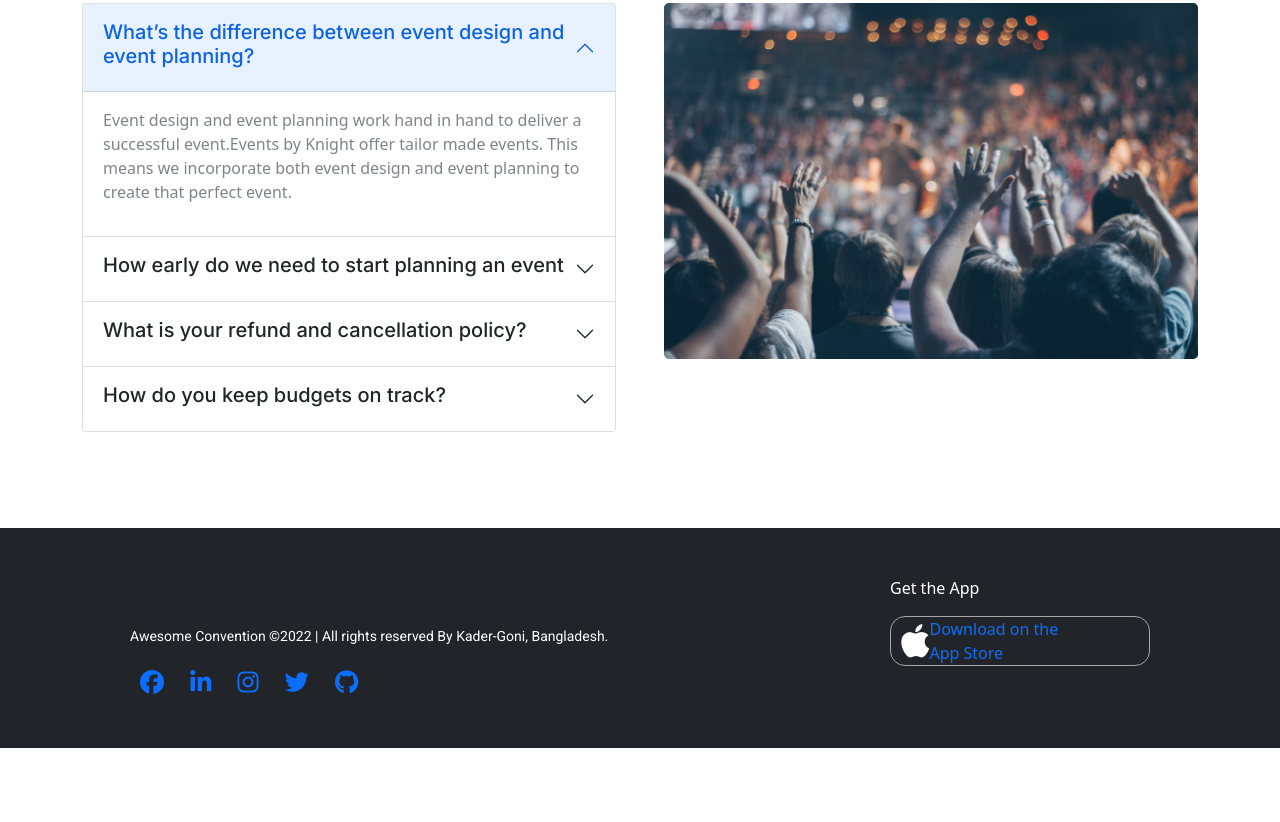
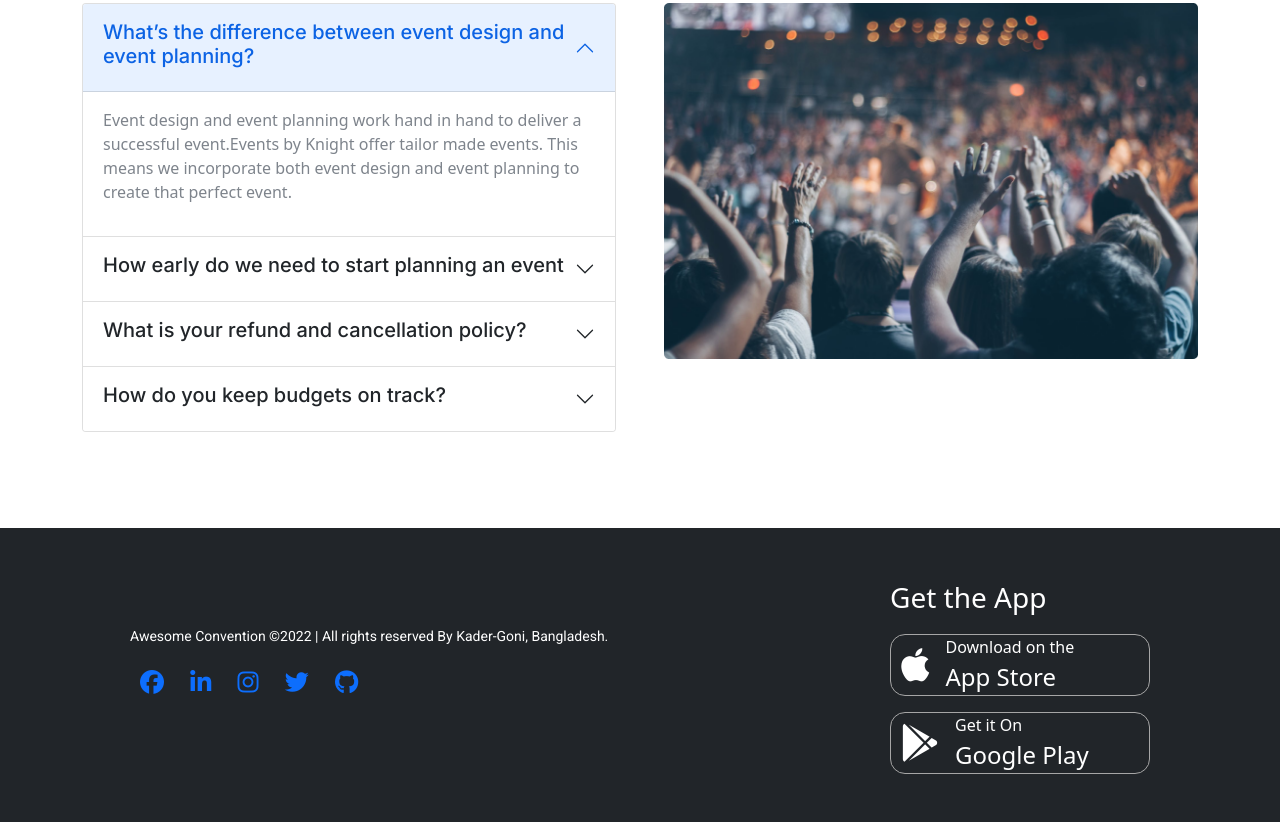
Before and after one commit to Kader-Goni/Awesome-Convention, a plain HTML site: page index.html in a window 1280 px wide. Shown: the part 1611-2433 px from the top of the page. Before the commit the page ends 2359 px from the top, so only its background shows below. Drawn offline with nearby package versions, Linux system fonts and the light colour scheme.

Commit message:
footer button added

```diff
--- a/css/style.css
+++ b/css/style.css
@@ -92,7 +92,6 @@ img{
     background: #3F87F5;
     box-shadow: 0px 42px 34px rgba(63, 135, 245, 0.25);
     border-radius: 26px;
-    /* padding-top: 50px; */
 }
 
 
@@ -133,6 +132,7 @@ img{
 
 .footer-icon .get-app-button{
     padding: 0px 10px;
+    cursor: pointer;
     border: 1px solid #A6A6A6;
     border-radius: 15px;
     -webkit-border-radius: 15px;
@@ -146,9 +146,6 @@ img{
 
 
 
-
-
-
 @media only screen and (max-width: 600px) {
 
     .QnA header h1{
--- a/index.html
+++ b/index.html
@@ -4,7 +4,7 @@
     <meta charset="UTF-8">
     <meta http-equiv="X-UA-Compatible" content="IE=edge">
     <meta name="viewport" content="width=device-width, initial-scale=1.0">
-    <title>Document</title>
+    <title>Awesome Convention</title>
     <!-- bootstrap link -->
     <link href="https://cdn.jsdelivr.net/npm/bootstrap@5.1.3/dist/css/bootstrap.min.css" rel="stylesheet" integrity="sha384-1BmE4kWBq78iYhFldvKuhfTAU6auU8tT94WrHftjDbrCEXSU1oBoqyl2QvZ6jIW3" crossorigin="anonymous">
     <!-- css style link -->
@@ -24,7 +24,7 @@
                 <span class="navbar-toggler-icon"></span>
               </button>
               <div class="collapse navbar-collapse" id="navbarSupportedContent">
-                <ul class="navbar-nav ms-auto mb-2 mb-lg-0 fs-5 font-poppins">
+                <ul class="navbar-nav ms-auto mb-2 mb-lg-0 fs-16 font-poppins">
                   <li class="nav-item ms-2">
                     <a class="nav-link active" aria-current="page" href="#banner">Home</a>
                   </li>
@@ -56,7 +56,7 @@
             <div class="carousel-inner">
               <div class="carousel-item active">
                 <img src="./images/banner01.png" class="d-block w-100" alt="...">
-                <div class="carousel-caption d-none d-md-block font-poppins">
+                <div class="carousel-caption d-block font-poppins">
                   <div class="banner-content ">
                       <div class="text">
                         <h1 class="fs-48 fw-bold">The perfect venue for your
@@ -71,7 +71,7 @@
               </div>
               <div class="carousel-item">
                 <img src="./images/banner02.jpg" class="d-block w-100" alt="...">
-                <div class="carousel-caption d-none d-md-block font-poppins">
+                <div class="carousel-caption d-block font-poppins">
                     <div class="banner-content ">
                         <div class="text">
                           <h1 class="fs-48 fw-bold">The perfect venue for your ceremony </h1>
@@ -85,7 +85,7 @@
               </div>
               <div class="carousel-item">
                 <img src="./images/banner03.jpg" class="d-block w-100" alt="...">
-                <div class="carousel-caption d-none d-md-block font-poppins">
+                <div class="carousel-caption d-block font-poppins">
                     <div class="banner-content ">
                         <div class="text">
                           <h1 class="fs-48 fw-bold">Quality Service is our main Priority</h1>
@@ -378,7 +378,7 @@
     <footer class="bg-dark " style="height: px;">
         <div class="container">
             <div class="row">
-                <div class="col-lg-8">
+                <div class="col-lg-8 col-md-12 order-lg-1 order-2">
                     <div class="copy-right-alert">
 
                         <div class="text  p-5 pt-5">
@@ -396,9 +396,9 @@
 
                     </div>
                 </div>
-                <div class="col-lg-4 ">
-                    <div class="p-5 pt-5 text-white">
-                        <p class="text-white">Get the App</p>
+                <div class="col-lg-4 col-md-6 col-sm-10 col-12 order-lg-2 order-1">
+                    <div class="p-5 pt-5 ">
+                        <p class="text-white fs-3">Get the App</p>
 
 
                         <div class="footer-icon">
@@ -407,10 +407,24 @@
                                     <i class="fab fa-apple fs-38 text-white"></i>
                                 </div>
                                 <div class="app-deatils">
-                                    <a href="https://github.com/">Download on the <br> <span>App Store</span></a>
+                                    <a href="https://apps.apple.com/us/app/apple-store/id375380948" target="_blank" class="ms-3 text-white fs-6" >Download on the <br> <span class="ms-3 fs-4">App Store</span></a>
                                 </div>
 
                             </div>
+
+
+
+
+                            <div class="get-app-button d-flex mt-3 ">
+                              <div class="apple d-flex align-items-center">
+
+                                <i class="fab fa-google-play fs-38 text-white"></i>
+                              </div>
+                              <div class="app-deatils">
+                                  <a href="https://play.google.com/store/apps/details?id=com.learnprogramming.codecamp" target="_blank" class="ms-3 text-white fs-6" >Get it On <br> <span class="ms-3 fs-4">Google Play</span></a>
+                              </div>
+
+                          </div>
                         </div>
 
 
```
